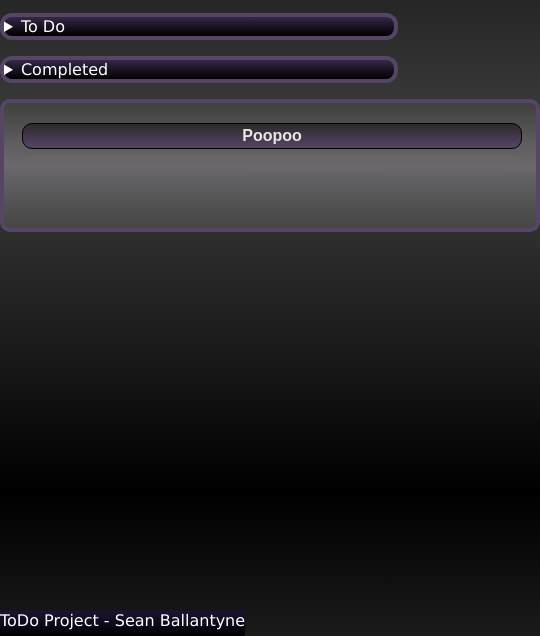
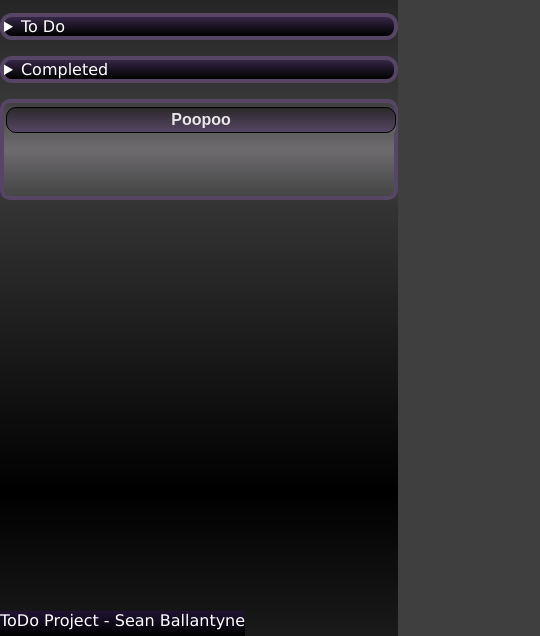
Before and after one commit to Sean-2408/task-list, a website built with Vite: page index.html in a window 390 px wide. Shown: the part 208-844 px from the top of the page, 540 px wide, since content can reach past the window. Built offline with nearby package versions, Linux system fonts and the light colour scheme.

Commit message:
Mobile optimization

```diff
--- a/src/spaceboi.css
+++ b/src/spaceboi.css
@@ -72,3 +72,10 @@
     50% {left:25px; top:5px; background: rgb(14, 14, 209);}
     100% {left:50px; top:0px; background: rgb(8, 248, 248);}
   }
+
+  @media only screen and (max-width: 600px) {
+    .space-container{
+        width: 100%;
+        padding: 0;
+    }
+  }
--- a/src/style.css
+++ b/src/style.css
@@ -58,7 +58,7 @@ h1{
 }
 
 button {
-    width: 500px;
+    width: 100%;
     border-radius: 10px;
     border: 1px solid black;
     padding: 3px 6px;
@@ -199,7 +199,7 @@ button {
     }
     .container{
         width: 100%;
-        padding: 0;
+        padding: 0px;
     }
     .listcontainer{
         width: 100%;
```
